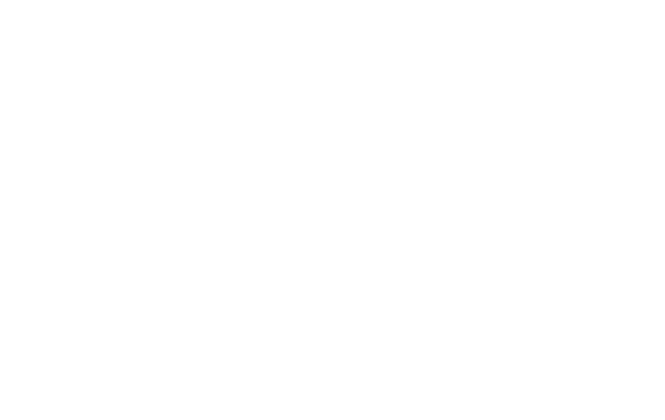
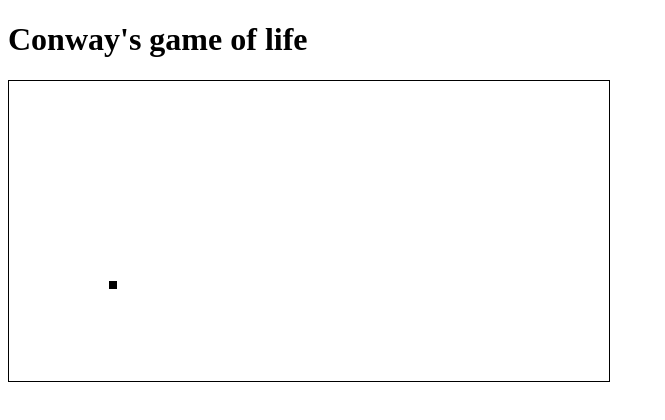
Before and after one commit to tomas2387/conway-game-of-live-solution, a website: page index.html in a window 1280 px wide. Shown: the whole page, without its empty margins (0-665 px from the left). Drawn offline with Linux system fonts and the light colour scheme.

Commit message:
Add minimal canvas code

```diff
--- a/index.html
+++ b/index.html
@@ -4,6 +4,14 @@
     <title></title>
 </head>
 <body>
+    <h1>Conway's game of life</h1>
+    <canvas id="myCanvas" width="600" height="300" style="border:1px solid #000000;"></canvas>
+    <script>
+        var c = document.getElementById("myCanvas");
+        var ctx = c.getContext("2d");
 
+        ctx.fillStyle = "#000000";
+        ctx.fillRect(100, 200, 8, 8);
+    </script>
 </body>
 </html>
```
Also changed, not shown: README.md.
